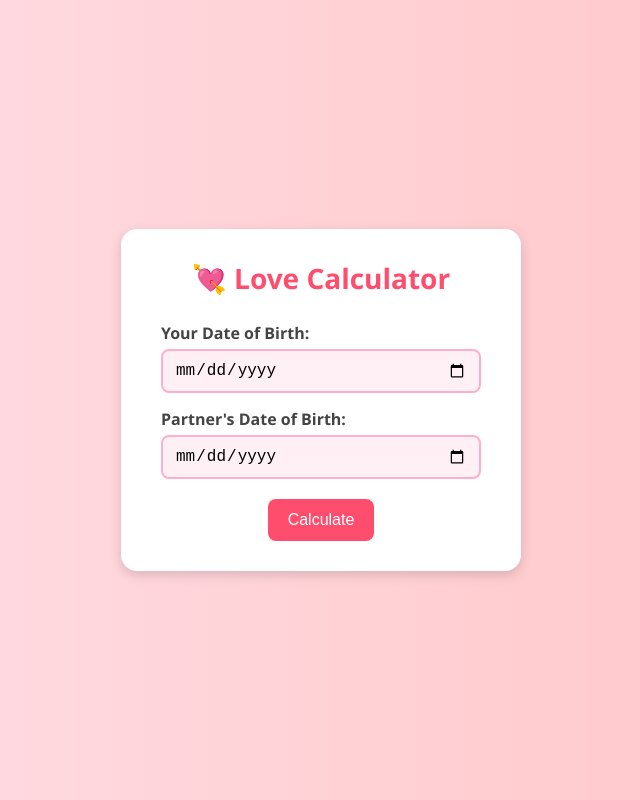
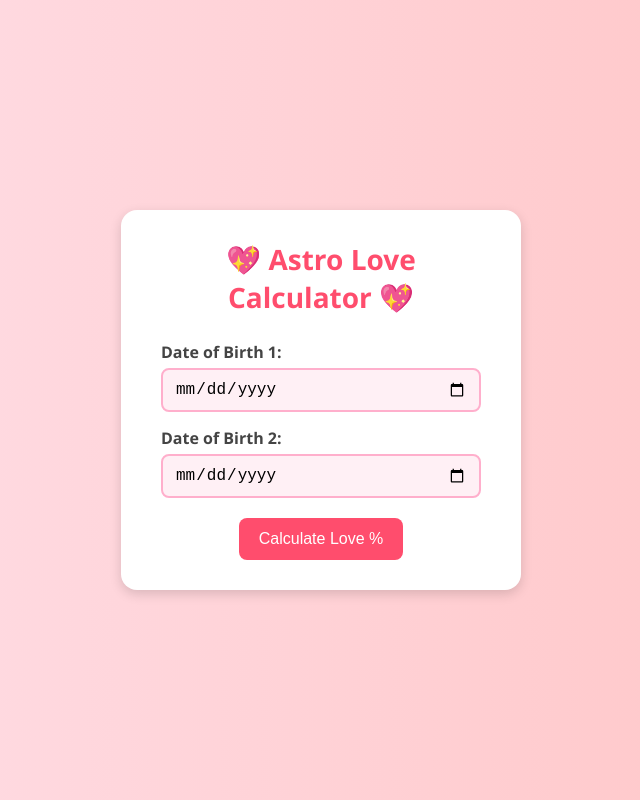
Before and after one commit to Swarup2024web/LoveCalc, a plain HTML site: page index.html in a window 1280 px wide. Shown: the whole page, without its empty margins (319-959 px from the left). Drawn offline with Linux system fonts and the light colour scheme.

Commit message:
Update index.html

```diff
--- a/index.html
+++ b/index.html
@@ -3,27 +3,23 @@
 <head>
     <meta charset="UTF-8" />
     <meta name="viewport" content="width=device-width, initial-scale=1.0"/>
-  <title>Love Calculator</title>
+    <title>Astro Love Calculator</title>
     <link rel="stylesheet" href="style.css" />
 </head>
 <body>
     <div class="container">
-    <h1>💘 Love Calculator</h1>
-
-    <form id="loveForm">
-      <label for="dob1">Your Date of Birth:</label>
+        <h1>💖 Astro Love Calculator 💖</h1>
+        <div class="form-box">
+            <label for="dob1">Date of Birth 1:</label>
             <input type="date" id="dob1" required />
 
-      <label for="dob2">Partner's Date of Birth:</label>
+            <label for="dob2">Date of Birth 2:</label>
             <input type="date" id="dob2" required />
 
-      <button type="submit">Calculate</button>
-    </form>
+            <button onclick="calculateLove()">Calculate Love %</button>
+        </div>
 
-    <div id="result" class="result-section hidden">
-      <h2>❤️ Your Love Score: <span id="score">0%</span></h2>
-      <p id="message"></p>
-    </div>
+        <div id="result" class="result-box"></div>
     </div>
 
     <script src="script.js"></script>
```
Lines whose indentation alone changed are shown as unchanged.
